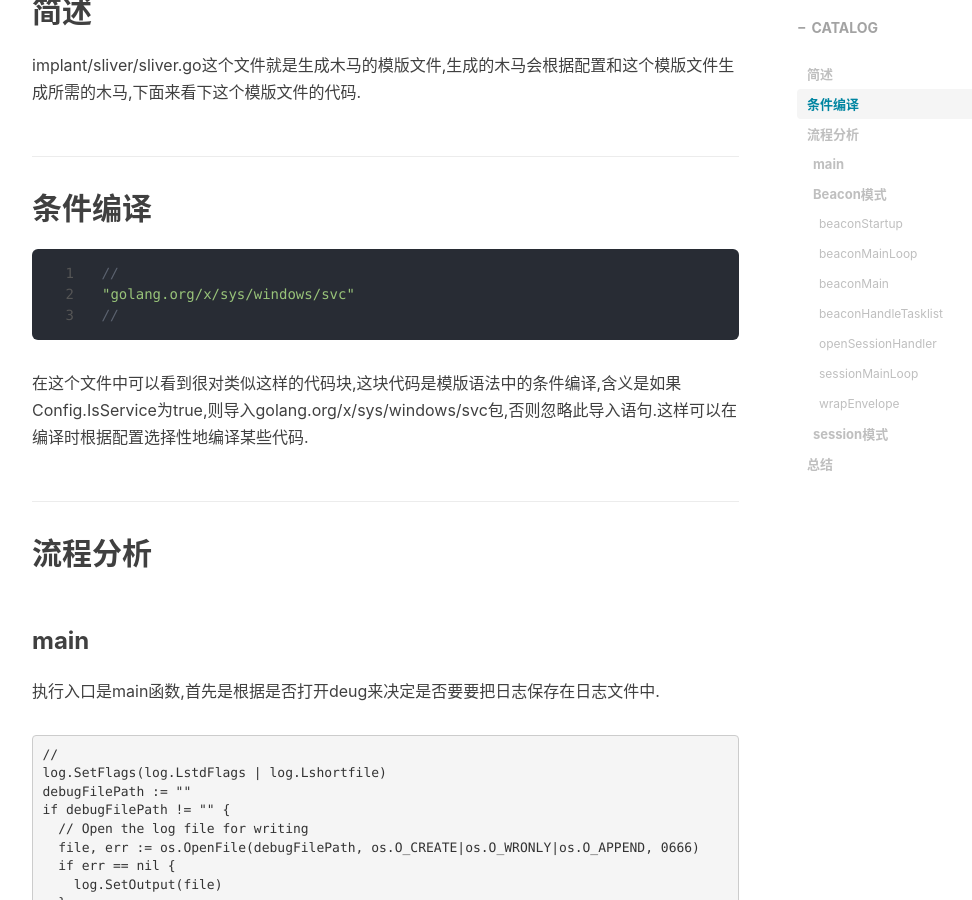
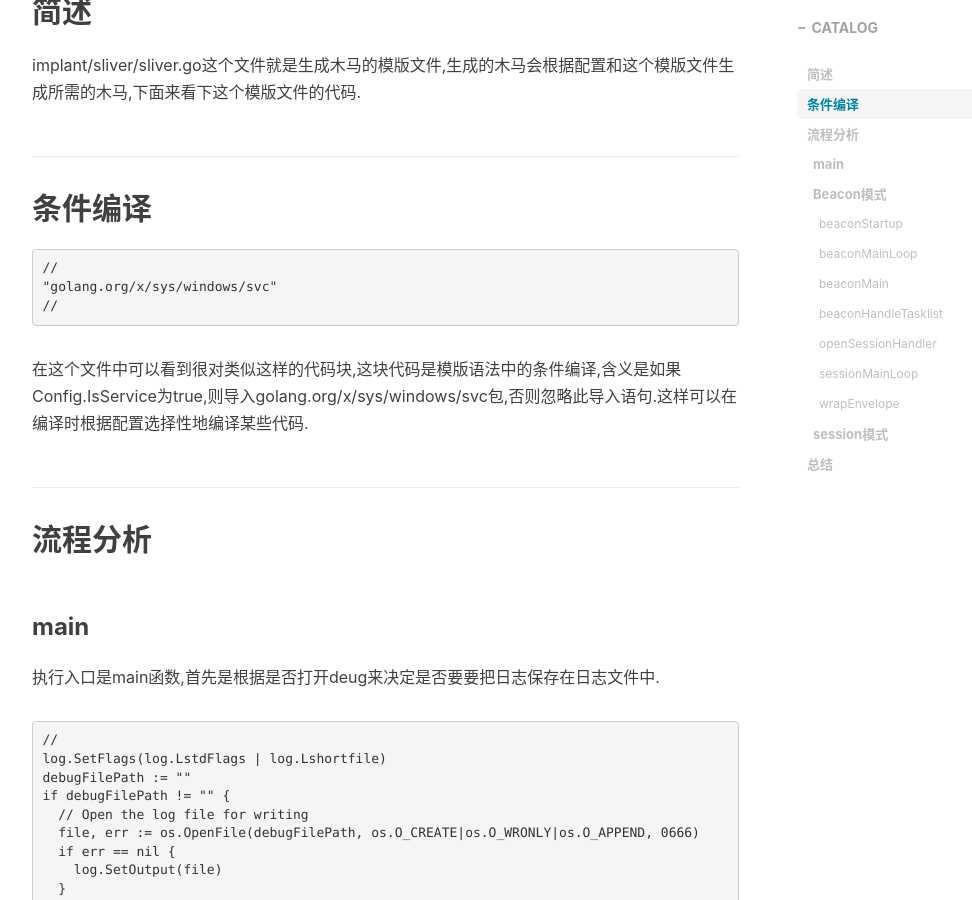
Before and after one commit to taomujian/taomujian.github.io, a Jekyll site: the page built from _posts/2024-06-30-Sliver框架代码学习(二).md, in a window 1280 px wide and 900 px high, scrolled down 424 px. Shown: the whole window, without its empty margins (233-1205 px from the left). Built offline with Jekyll 4.4.1, drawn with Linux system fonts in a browser that asks for light colours; nearby versions of some CDN libraries; comment, search, counter and statistics services are not loaded.

Commit message:
2024.07.01

````diff
--- a/_posts/2024-06-30-Sliver框架代码学习(二).md
+++ b/_posts/2024-06-30-Sliver框架代码学习(二).md
@@ -16,7 +16,7 @@
 
 ## 条件编译
 
-```go
+```Go
 // {{if .Config.IsService}}
 "golang.org/x/sys/windows/svc"
 // {{end}}
````
